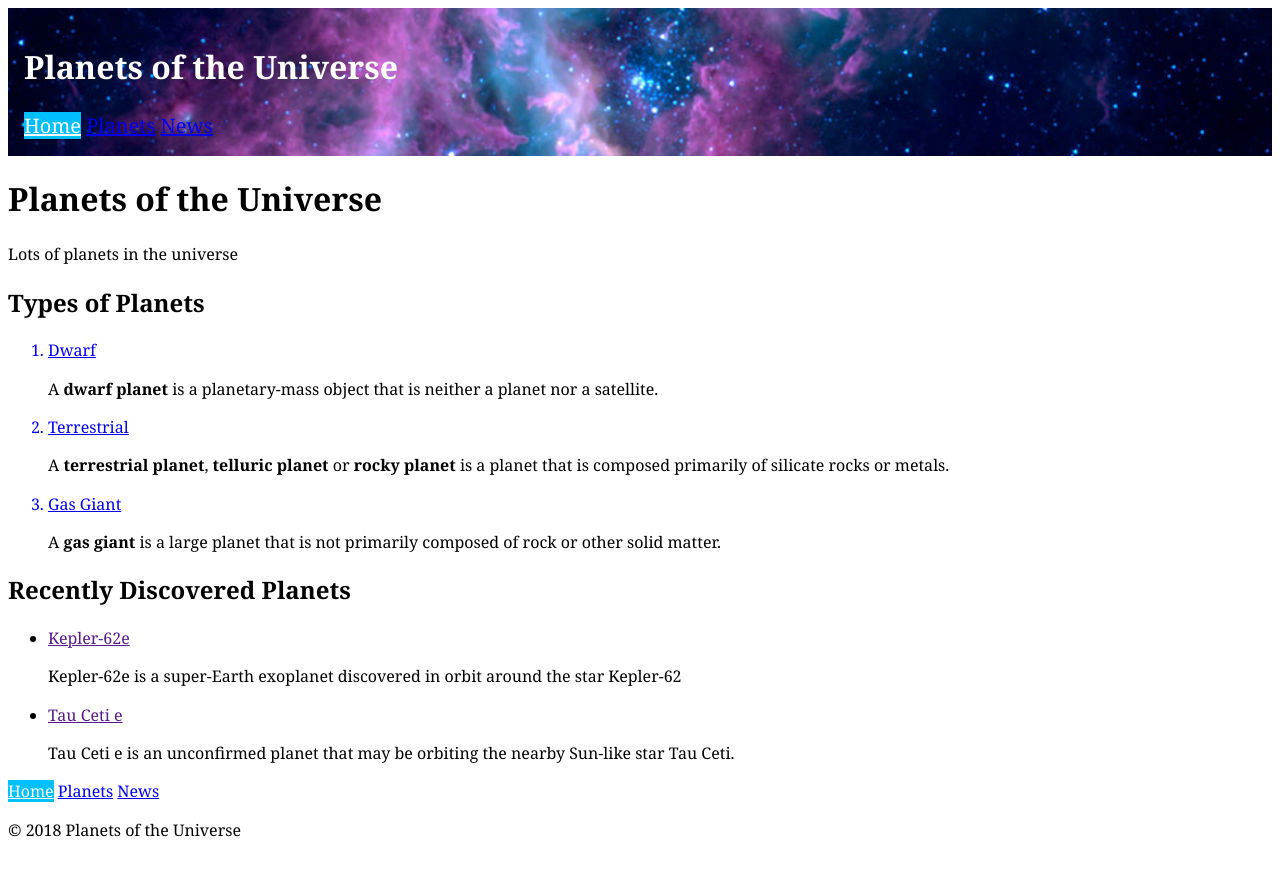
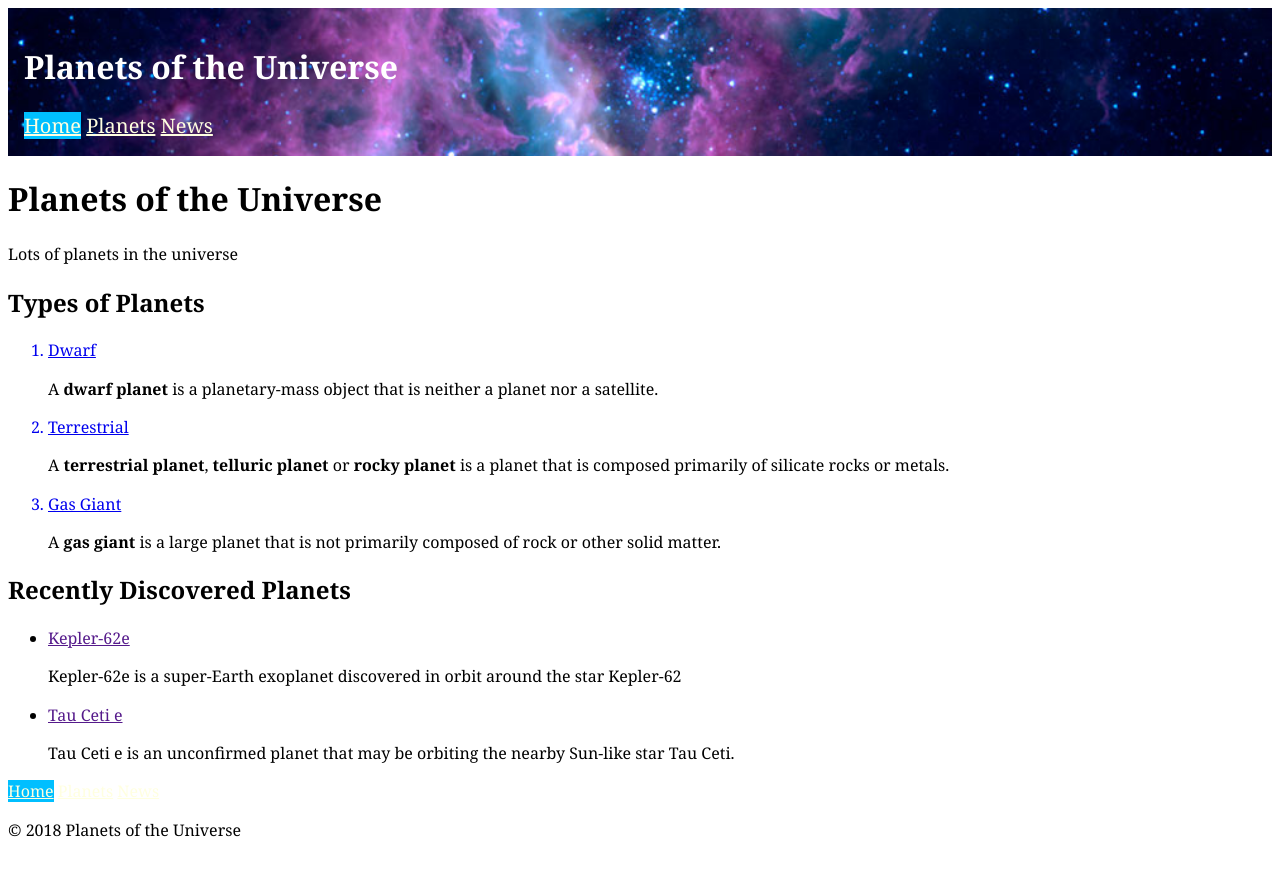
Before and after one commit to mcleangm/planets-of-the-universe, a Jekyll site: the page built from index.html, in a window 1280 px wide. Shown: the top 876 px of the page. Built offline with Jekyll 4.4.1, drawn with Linux system fonts in a browser that asks for light colours.

Commit message:
Changed default color for anchor link to lightyellow

```diff
--- a/css/nav.css
+++ b/css/nav.css
@@ -15,6 +15,10 @@
 	display: inline-block;
 }
 
+.nav > li a {
+	color: lightyellow
+}
+
 .nav-header {
 	font-size: 1.25rem;
 }
```
